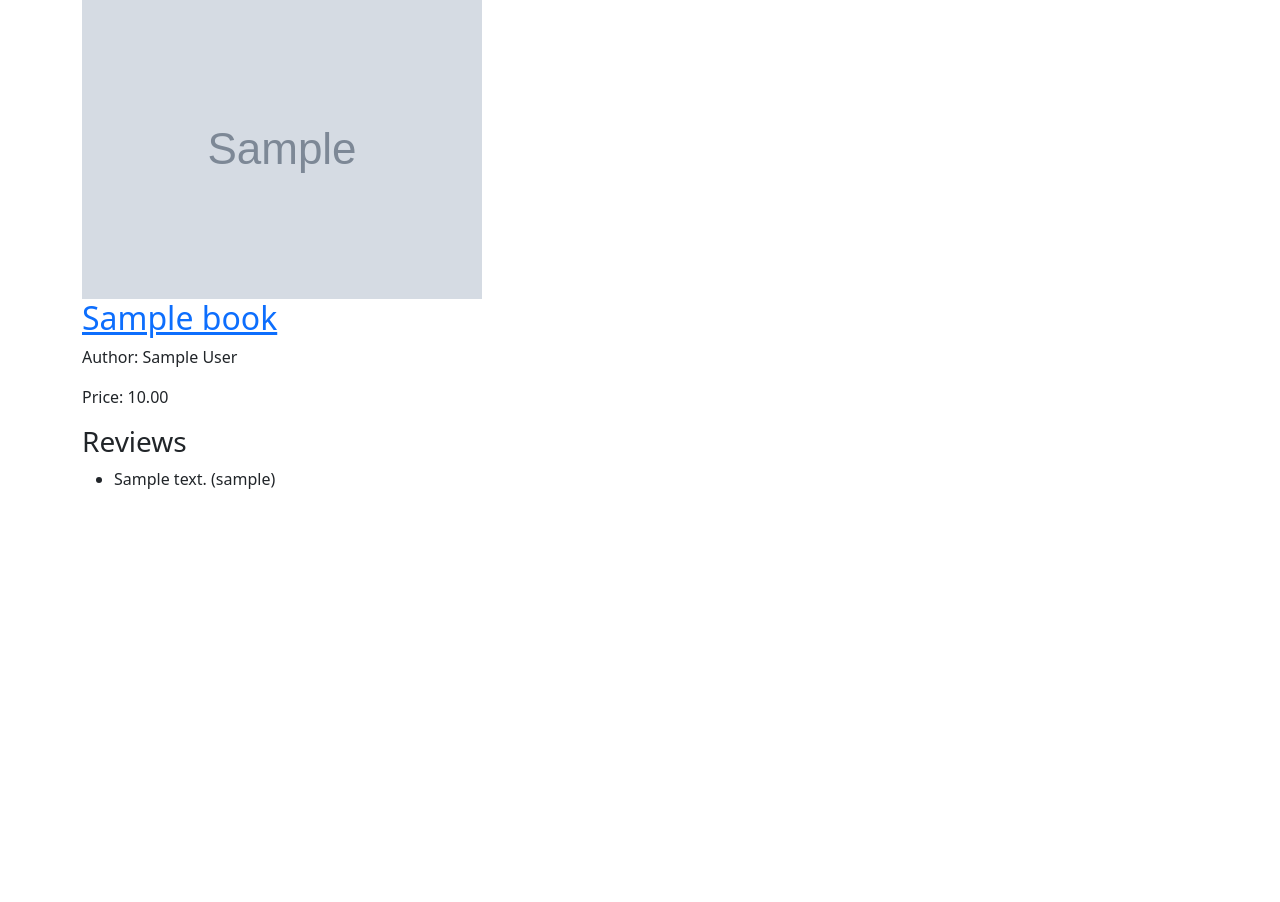
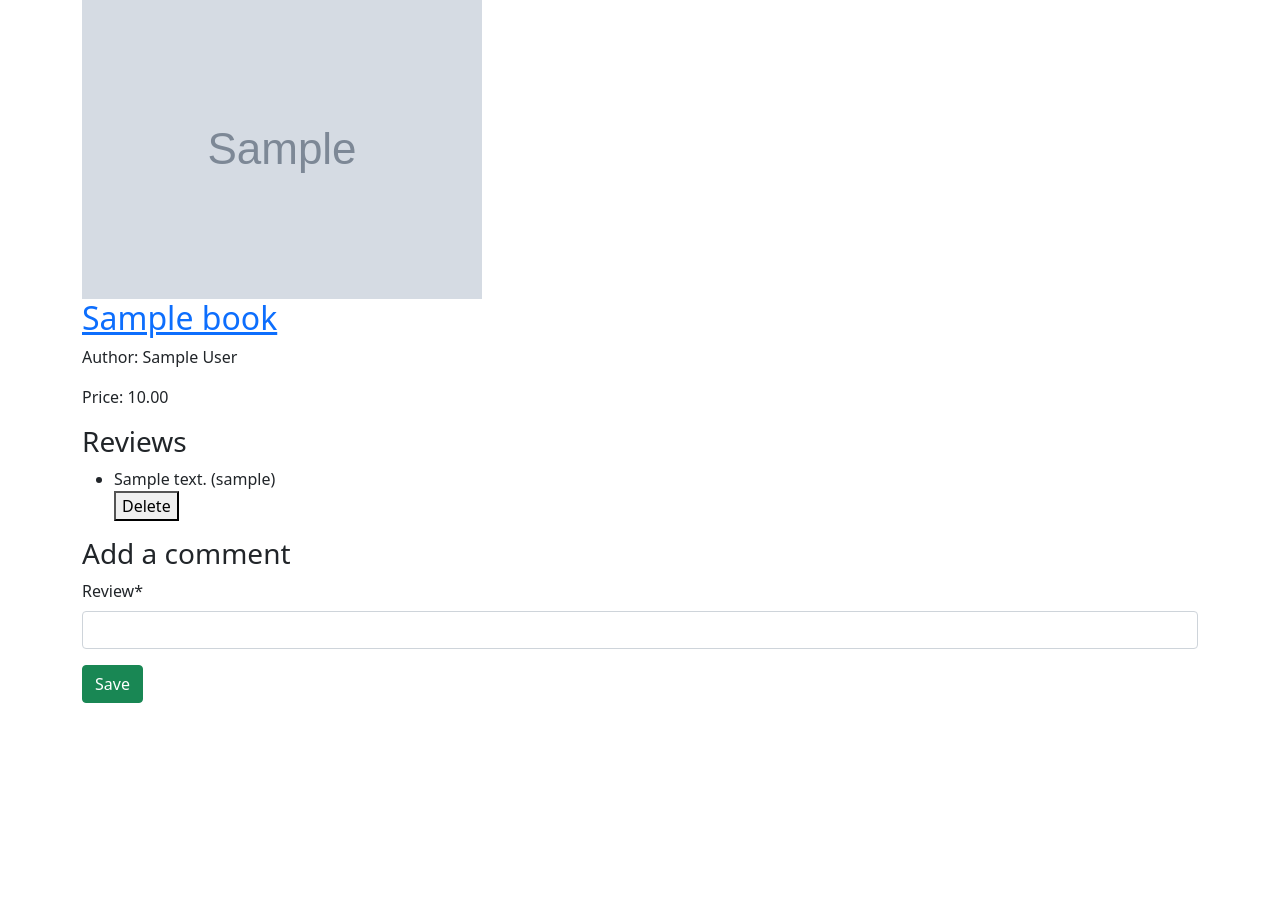
Before and after one commit to Xialanshan/Bookstore, a Django app: page /books/00000000-0000-0000-0000-000000000001 in a window 1280 px wide. Shown: the part 73-975 px from the top of the page. Run offline with Django 4.2, Linux system fonts and the light colour scheme; a user stored in the database is signed in; tables that the repository leaves empty hold one stand-in row (values such as "Sample post"); grey boxes marked "Sample" are stand-in pictures; parts of the project's set-up code (start-up, migrations or seed data) failed here and were passed over; some libraries are stand-ins or nearby versions.

Commit message:
add comments

```diff
--- /dev/null
+++ b/books/forms.py
@@ -0,0 +1,8 @@
+from django import forms
+
+from .models import Review
+
+class ReviewForm(forms.ModelForm):
+    class Meta:
+        model = Review
+        fields = ("review",)
--- a/books/urls.py
+++ b/books/urls.py
@@ -1,9 +1,10 @@
 from django.urls import path
 
-from .views import BookListView, BookDetailView, SearchResultsListView
+from .views import BookListView, BookDetailView, SearchResultsListView, ReviewDeleteView
 
 urlpatterns = [
     path("", BookListView.as_view(), name="book_list"),
     path("search/", SearchResultsListView.as_view(), name="search_results"),    # new
-    path("<uuid:pk>", BookDetailView.as_view(), name="book_detail")
+    path("<uuid:pk>", BookDetailView.as_view(), name="book_detail"),
+    path('reviews/<int:review_id>/delete/', ReviewDeleteView.as_view(), name='review_delete'),
 ]
--- a/books/views.py
+++ b/books/views.py
@@ -1,19 +1,23 @@
 from typing import Any
 from django.db.models.query import QuerySet
 from django.shortcuts import render
+from django.urls import reverse
 
 # Create your views here.
-
+from .forms import ReviewForm
 from django.views.generic import ListView, DetailView
 from django.contrib.auth.mixins import LoginRequiredMixin, PermissionRequiredMixin   # new
-from .models import Book
+from .models import Book, Review
 from django.db.models import Q  # new
+from django.views.generic import View
+from django.http import HttpResponseRedirect
 
 class BookListView(LoginRequiredMixin, ListView):
     model = Book
     context_object_name = "book_list"       # 指定在模板中使用的上下文变量的名称
     template_name = "books/book_list.html"
     login_url = "account_login"     # new
+
 
 class BookDetailView(LoginRequiredMixin, PermissionRequiredMixin, DetailView):  # new
     model = Book
@@ -23,6 +27,26 @@ class BookDetailView(LoginRequiredMixin, PermissionRequiredMixin, DetailView):
     permission_required = "books.special_status"    # new
     queryset = Book.objects.all().prefetch_related("reviews__author")   # new
     # '__'表示查找
+
+    def get_context_data(self, **kwargs: Any):
+        context = super().get_context_data(**kwargs)
+        context['form'] = ReviewForm()
+        return context
+
+    def post(self, request, *args, **kwargs):
+        self.object = self.get_object()
+        form = ReviewForm(request.POST)
+        if form.is_valid():
+            review = form.save(commit=False)
+            review.book = self.object
+            review.author = self.request.user
+            review.save()
+            return HttpResponseRedirect(self.get_success_url())
+        else:
+            return self.render_to_response(self.get_context_data(form=form))
+
+    def get_success_url(self):
+        return reverse("book_detail", args=[str(self.object.id)])
 
 class SearchResultsListView(LoginRequiredMixin, ListView):  # new
     model = Book
@@ -35,3 +59,10 @@ class SearchResultsListView(LoginRequiredMixin, ListView):  # new
         return Book.objects.filter(
             Q(title__icontains=query) | Q(author__icontains=query)
         )
+
+class ReviewDeleteView(LoginRequiredMixin, View):
+    def post(self, request, review_id):
+        review = Review.objects.get(id=review_id)
+        if request.user == review.author:
+            review.delete()
+        return HttpResponseRedirect(reverse('book_detail', args=[str(review.book_id)]))
--- a/templates/books/book_detail.html
+++ b/templates/books/book_detail.html
@@ -1,5 +1,7 @@
 <!-- templates/books/book_detail.html -->
 {% extends "_base.html" %}
+
+{% load crispy_forms_tags %}
 
 {% block title %}{{ object.title }}{% endblock title %}
 
@@ -15,9 +17,23 @@
             <h3>Reviews</h3>
             <ul>
             {% for review in book.reviews.all %}
-            <li>{{ review.review }} ({{ review.author }})</li>
+                <li>{{ review.review }} ({{ review.author }})
+                    {% if user == review.author %}
+                        <form action="{% url 'review_delete' review.id %}" method="post">
+                            {% csrf_token %}
+                            <button type="submit">Delete</button>
+                        </form>
+                    {% endif %}
+                </li>
             {% endfor %}
             </ul>
         </div>
+        <div>
+            <h3> Add a comment </h3>
+            <form action="" method="post">{% csrf_token %}
+                {{form | crispy}}
+                <button class="btn btn-success ml-2" type="submit">Save</button>
+            </form>
+        </div>
     </div>
 {% endblock content %}
```
Also changed, not shown: media/covers/dfp_2o9CP73.jpg (added), media/covers/dfp_kZWpmuU.jpg (added).
